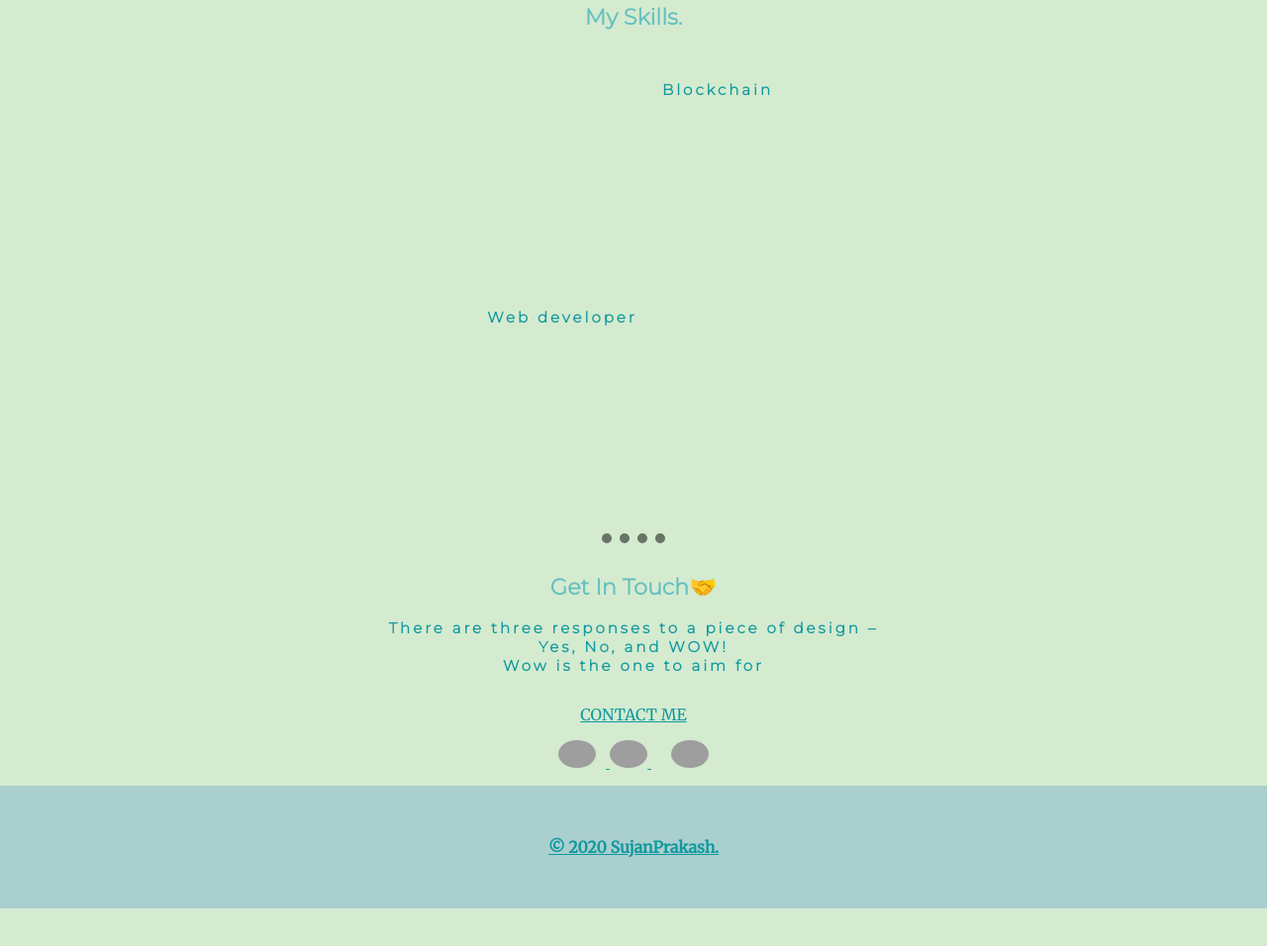
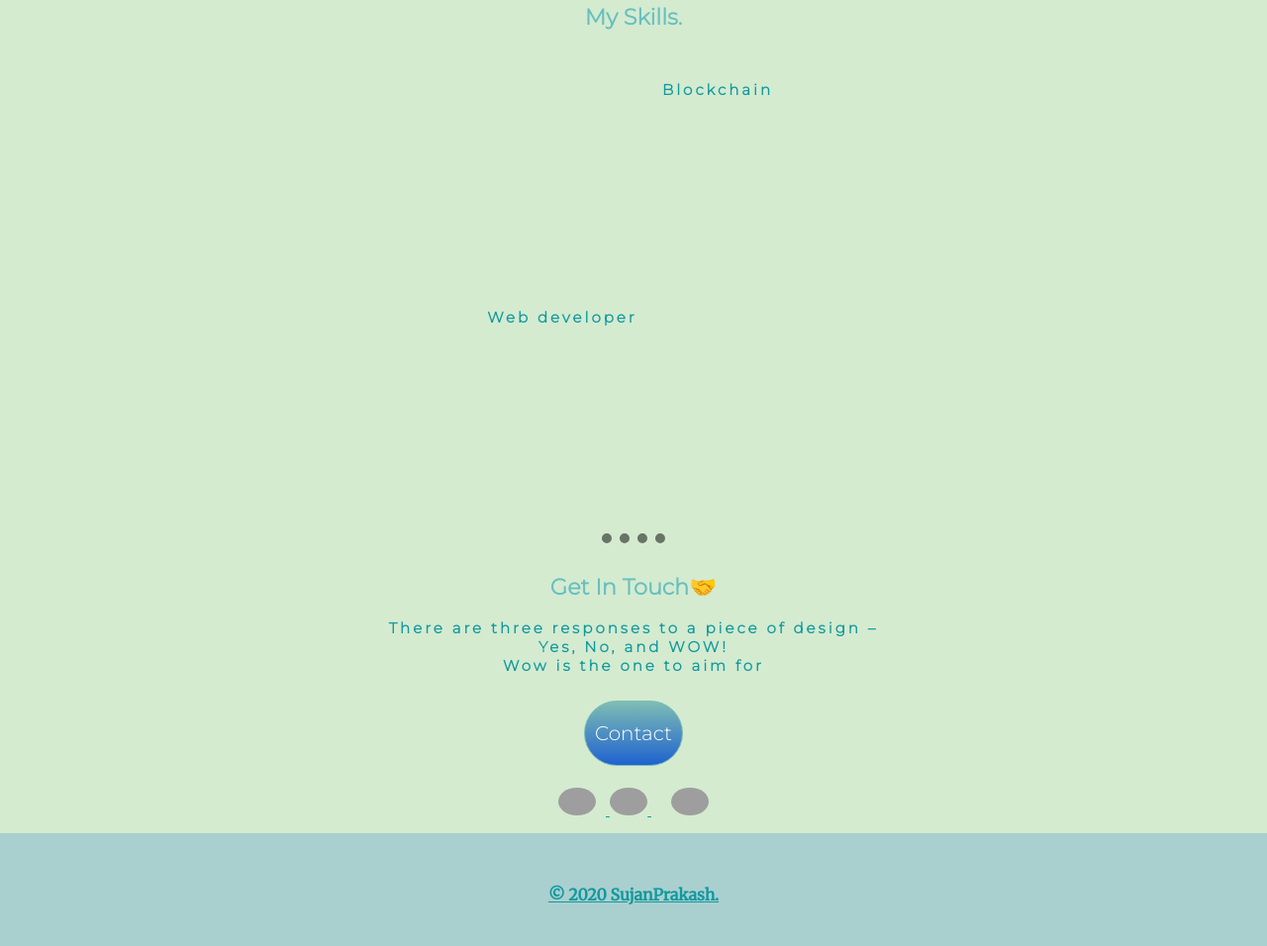
Before and after one commit to Sujan2001/cv2.0, a plain HTML site: page index.html in a window 1280 px wide. Shown: the part 995-1951 px from the top of the page at 99% size. Before the commit the page ends 1913 px from the top, so only its background shows below. Drawn offline with Linux system fonts and the light colour scheme; grey boxes are pictures that could not be loaded.

Commit message:
Add files via upload

```diff
--- a/index.html
+++ b/index.html
@@ -51,7 +51,7 @@
     <h3>There are three responses to a piece of design – <br>Yes, No, and WOW! <br> <strong>Wow</strong> is the one to aim for</h3>
     <p>
     </p>
-    <a class="btn" href="mailto:sujanprakashp1234@gmail.com">CONTACT ME</a>
+    <a class="btn" href="mailto:sujanprakashp1234@gmail.com">Contact</a>
   </div>
 </div>
 
--- a/style.css
+++ b/style.css
@@ -154,3 +154,46 @@ hr{
 .middle-container{
   padding-top: 10px;
 }
+.btn {
+   background: #7ebdb4;
+   background-image: -webkit-linear-gradient(top, #7ebdb4, #1E62D0);
+   background-image: -moz-linear-gradient(top, #7ebdb4, #1E62D0);
+   background-image: -ms-linear-gradient(top, #7ebdb4, #1E62D0);
+   background-image: -o-linear-gradient(top, #7ebdb4, #1E62D0);
+   background-image: linear-gradient(to bottom, #7ebdb4, #1E62D0);
+   -webkit-border-radius: 40px;
+   -moz-border-radius: 40px;
+   border-radius: 40px;
+   color: #FFFFFF;
+   font-family: 'Montserrat', sans-serif;
+   font-size: 20px;
+   font-weight: 100;
+   padding-top: 2px;
+    padding-bottom: 2px;
+    padding-left: 10px;
+    padding-right: 10px;
+
+
+   border: solid #7ebdb4 1px;
+   text-decoration: none;
+   display: inline-block;
+   cursor: pointer;
+   text-align: center;
+   margin-bottom: 20px;
+   margin-top: 10px;
+
+}
+
+.btn:hover {
+   border: solid #337FED 1px;
+   background: #1ED064;
+   background-image: -webkit-linear-gradient(top, #1ED064, #3D94F6);
+   background-image: -moz-linear-gradient(top, #1ED064, #3D94F6);
+   background-image: -ms-linear-gradient(top, #1ED064, #3D94F6);
+   background-image: -o-linear-gradient(top, #1ED064, #3D94F6);
+   background-image: linear-gradient(to bottom, #1ED064, #3D94F6);
+   -webkit-border-radius: 20px;
+   -moz-border-radius: 20px;
+   border-radius: 20px;
+   text-decoration: none;
+}
```
